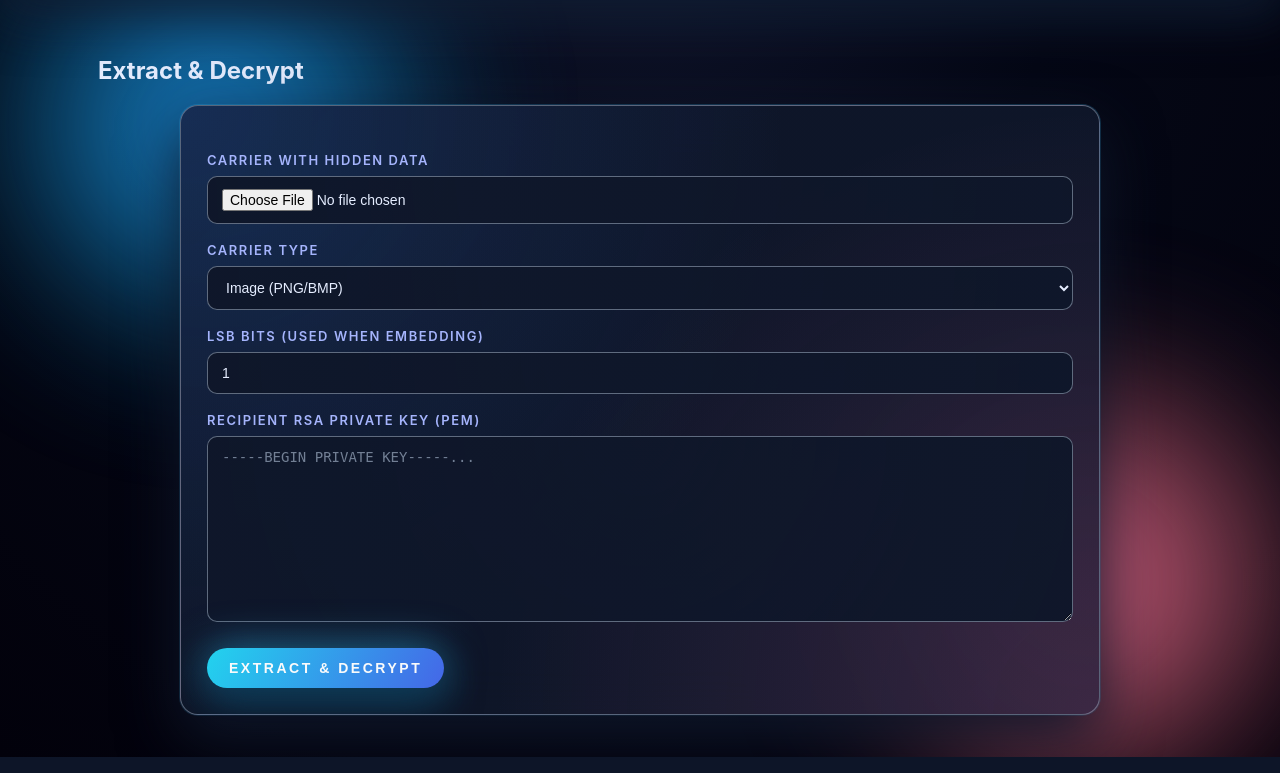
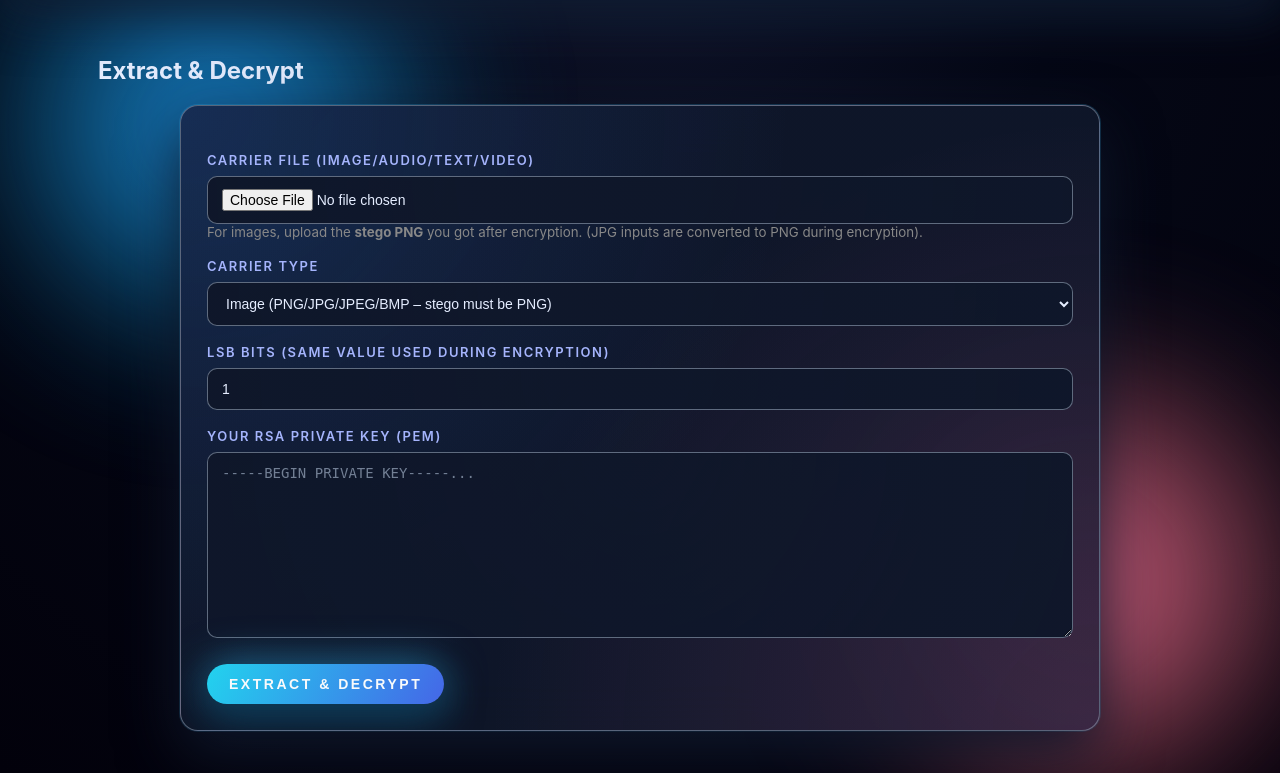
Before and after one commit to 06sanju-06/CryptAvit, a Flask app: page /decrypt in a window 1280 px wide. Shown: the part 66-839 px from the top of the page. Run offline with Flask 2, Linux system fonts and the light colour scheme.

Commit message:
Updated decrypt & genkeys templates for clarity and JPG/PNG workflow

```diff
--- a/templates/decrypt.html
+++ b/templates/decrypt.html
@@ -1,29 +1,37 @@
 {% extends 'base.html' %}
 {% block content %}
+
 <h2>Extract & Decrypt</h2>
+
 <form method="post" enctype="multipart/form-data">
-  <label>Carrier with hidden data</label>
-  <input type="file" name="carrier" required>
+
+  <label>Carrier file (image/audio/text/video)</label>
+  <input type="file" name="carrier" accept=".png,.jpg,.jpeg,.bmp,.wav,.txt,.avi" required>
+  <small style="display:block;margin-bottom:10px;color:#888;">
+    For images, upload the <strong>stego PNG</strong> you got after encryption.
+    (JPG inputs are converted to PNG during encryption).
+  </small>
 
   <label>Carrier type</label>
   <select name="carrier_type">
-    <option value="image">Image (PNG/BMP)</option>
+    <option value="image">Image (PNG/JPG/JPEG/BMP – stego must be PNG)</option>
     <option value="audio">Audio (WAV)</option>
     <option value="text">Text (TXT)</option>
     <option value="video">Video (AVI)</option>
   </select>
 
-  <label>LSB bits (used when embedding)</label>
+  <label>LSB bits (same value used during encryption)</label>
   <input type="number" name="lsb_bits" min="1" max="2" value="1">
 
-  <label>Recipient RSA private key (PEM)</label>
+  <label>Your RSA Private Key (PEM)</label>
   <textarea name="private_key" rows="10" placeholder="-----BEGIN PRIVATE KEY-----..." required></textarea>
 
   <button type="submit">Extract & Decrypt</button>
 </form>
 
 {% if result %}
-  <h3>Recovered message</h3>
+  <h3>Recovered Message</h3>
   <pre>{{ result }}</pre>
 {% endif %}
+
 {% endblock %}
```
Also changed, not shown: templates/encrypt.html (+15 -5 lines), templates/genkeys.html (+7 -2 lines).
